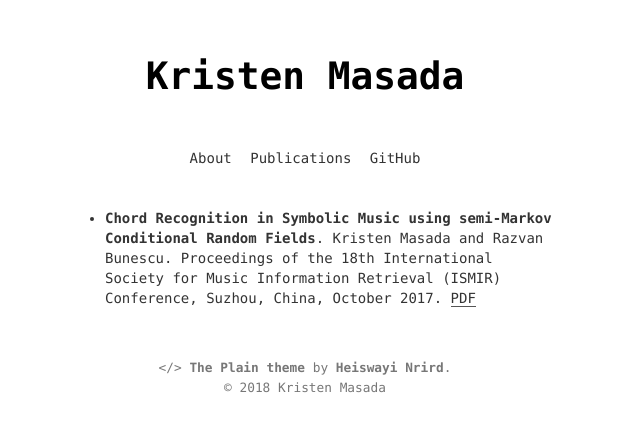
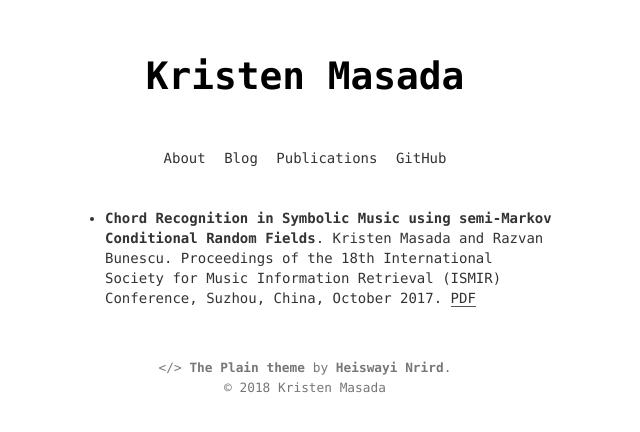
Before and after one commit to kristenmasada/kristenmasada.github.io, a Jekyll site: the page built from publications.md, in a window 1280 px wide. Shown: the top 432 px of the page, without its empty margins (335-975 px from the left). Built offline with Jekyll 4.4.1, drawn with Linux system fonts in a browser that asks for light colours.

Commit message:
Add 'Blog' to header.

```diff
--- a/_includes/header.html
+++ b/_includes/header.html
@@ -15,6 +15,7 @@
 	</h1>
 
 	<a href="{{ '/about' | prepend: site.baseurl }}">About</a>
+	<a href="{{ '/' | prepend: site.baseurl }}">Blog</a>
 	<a href="{{ '/publications' | prepend: site.baseurl }}">Publications</a>
 	<a href="https://github.com/kristenmasada">GitHub</a>
 
```
